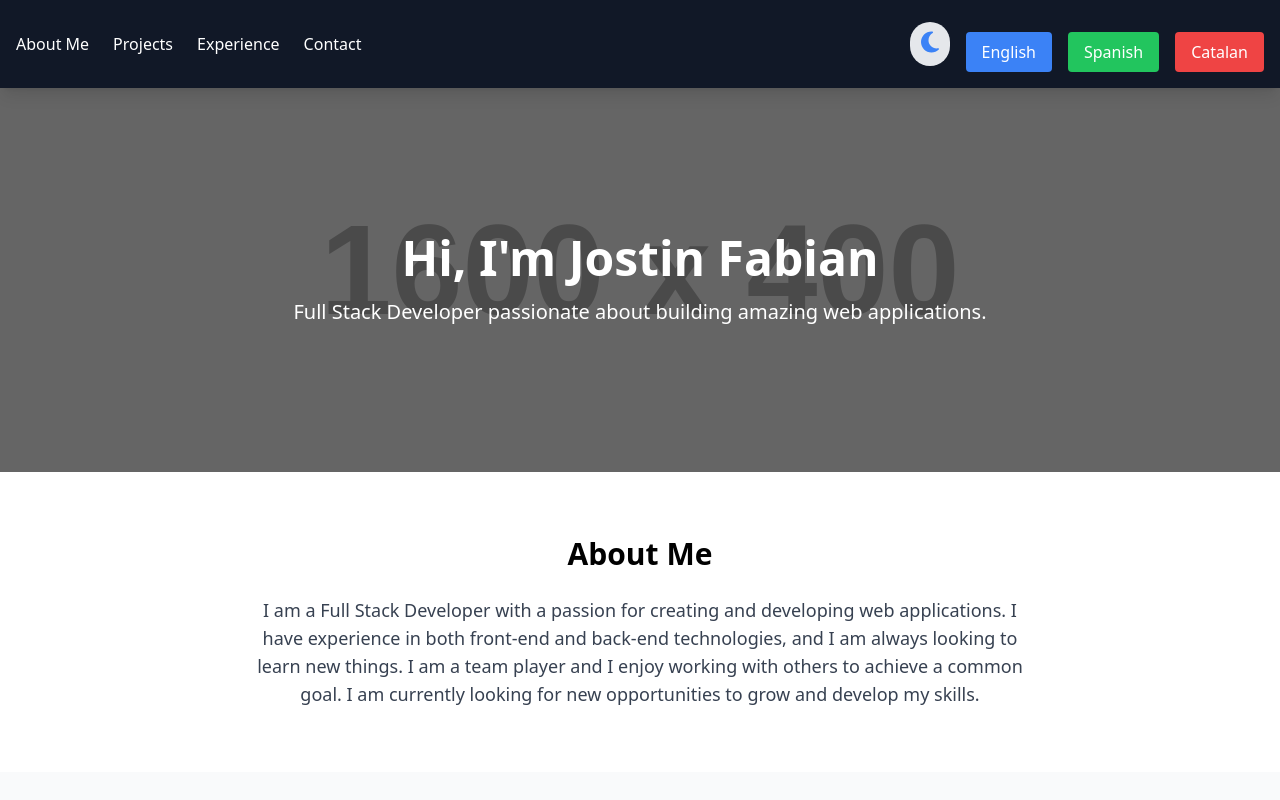
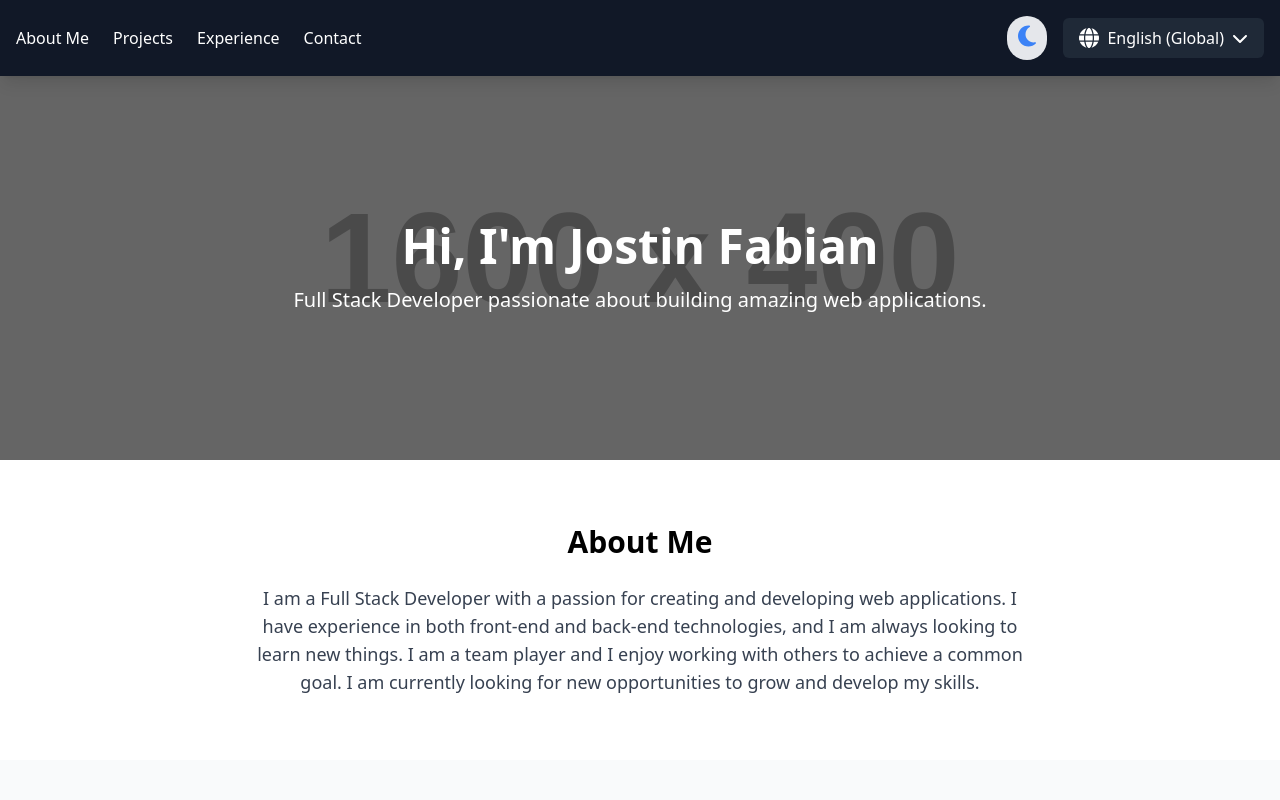
Before and after one commit to JostinFabianCC/portfolio-website, a React (Vite) app: page / in a window 1280 px wide. Shown: the top 800 px of the page. Built offline with nearby package versions, Linux system fonts and the light colour scheme.

Commit message:
feat: Implement dynamic language labels in LanguageSwitcher with i18next translations

```diff
--- a/src/assets/styles/App.css
+++ b/src/assets/styles/App.css
@@ -0,0 +1,8 @@
+@keyframes fadeIn {
+    from { opacity: 0; transform: translateY(-10px); }
+    to { opacity: 1; transform: translateY(0); }
+}
+
+.animate-fadeIn {
+    animation: fadeIn 0.2s ease-out forwards;
+}
--- a/src/components/layout/LanguageSwitcher.jsx
+++ b/src/components/layout/LanguageSwitcher.jsx
@@ -1,39 +1,80 @@
-import React from 'react';
-import {useTranslation} from 'react-i18next';
+import React, { useState, useEffect, useRef } from 'react';
+import { useTranslation } from 'react-i18next';
+import { FontAwesomeIcon } from '@fortawesome/react-fontawesome';
+import { faChevronDown, faGlobe } from '@fortawesome/free-solid-svg-icons';
 
 const LANGUAGES = [
-    {code: 'en', labelKey: 'language.english', colorClass: 'bg-blue-500 hover:bg-blue-600'},
-    {code: 'es', labelKey: 'language.spanish', colorClass: 'bg-green-500 hover:bg-green-600'},
-    {code: 'ca', labelKey: 'language.catalan', colorClass: 'bg-red-500 hover:bg-red-600'}
+    { code: 'en', labelKey: 'language.english', icon: faGlobe },
+    { code: 'es', labelKey: 'language.spanish', iconSrc: 'https://upload.wikimedia.org/wikipedia/commons/9/9a/Flag_of_Spain.svg' },
+    { code: 'ca', labelKey: 'language.catalan', iconSrc: 'https://upload.wikimedia.org/wikipedia/commons/c/ce/Flag_of_Catalonia.svg' }
 ];
 
-const LanguageButton = ({code, label, colorClass, onClick}) => (
-    <button
-        onClick={() => onClick(code)}
-        className={`px-4 py-2 text-white rounded transition-colors ${colorClass}`}
-    >
-        {label}
-    </button>
-);
+const LanguageSwitcher = () => {
+    const { t, i18n } = useTranslation();
+    const [isOpen, setIsOpen] = useState(false);
+    const dropdownRef = useRef(null);
 
-const LanguageSwitcher = ({isMobile = false}) => {
-    const {t, i18n} = useTranslation();
+    const toggleDropdown = () => setIsOpen((prevState) => !prevState);
 
-    const handleChangeLanguage = (languageCode) => {
-        i18n.changeLanguage(languageCode);
+    const closeDropdown = () => setIsOpen(false);
+
+    const changeLanguage = (code) => {
+        i18n.changeLanguage(code);
+        setIsOpen(false);
     };
 
+    const currentLanguage = LANGUAGES.find(lang => lang.code === i18n.language) || LANGUAGES[0];
+
+    // Close dropdown if click outside
+    useEffect(() => {
+        const handleClickOutside = (event) => {
+            if (dropdownRef.current && !dropdownRef.current.contains(event.target)) {
+                closeDropdown();
+            }
+        };
+        document.addEventListener('mousedown', handleClickOutside);
+        return () => document.removeEventListener('mousedown', handleClickOutside);
+    }, []);
+
     return (
-        <div className={`flex ${isMobile ? 'flex-col space-y-2' : 'space-x-4 mt-4'}`}>
-            {LANGUAGES.map((lang) => (
-                <LanguageButton
-                    key={lang.code}
-                    code={lang.code}
-                    label={t(lang.labelKey)}
-                    colorClass={lang.colorClass}
-                    onClick={handleChangeLanguage}
-                />
-            ))}
+        <div className="relative inline-block text-left" ref={dropdownRef}>
+            <button
+                onClick={toggleDropdown}
+                className="flex items-center bg-gray-800 text-white py-2 px-4 rounded-md hover:bg-gray-700 focus:outline-none focus:ring-2 focus:ring-blue-500"
+                aria-haspopup="true"
+                aria-expanded={isOpen}
+            >
+                {currentLanguage.icon ? (
+                    <FontAwesomeIcon icon={currentLanguage.icon} className="w-5 h-5 mr-2" aria-hidden="true" />
+                ) : (
+                    <img src={currentLanguage.iconSrc} alt={`${t(currentLanguage.labelKey)} flag`} className="w-5 h-5 mr-2" />
+                )}
+                <span className="hidden md:inline">{t(currentLanguage.labelKey)}</span>
+                <FontAwesomeIcon icon={faChevronDown} className="ml-2" />
+            </button>
+
+            {isOpen && (
+                <div className="absolute mt-2 w-56 bg-white rounded-md shadow-lg z-10 animate-fadeIn">
+                    <ul className="py-1">
+                        {LANGUAGES.map((lang) => (
+                            <li key={lang.code}>
+                                <button
+                                    onClick={() => changeLanguage(lang.code)}
+                                    className="flex items-center w-full px-4 py-2 text-sm text-gray-700 hover:bg-gray-100 focus:outline-none focus:bg-gray-100"
+                                    aria-label={`Switch to ${t(lang.labelKey)}`}
+                                >
+                                    {lang.icon ? (
+                                        <FontAwesomeIcon icon={lang.icon} className="w-5 h-5 mr-2" aria-hidden="true" />
+                                    ) : (
+                                        <img src={lang.iconSrc} alt={`${t(lang.labelKey)} flag`} className="w-5 h-5 mr-2" />
+                                    )}
+                                    <span>{t(lang.labelKey)}</span>
+                                </button>
+                            </li>
+                        ))}
+                    </ul>
+                </div>
+            )}
         </div>
     );
 };
--- a/src/locales/ca.json
+++ b/src/locales/ca.json
@@ -6,9 +6,9 @@
     "imageAlt": "Imatge de capçalera del perfil"
   },
   "language": {
-    "english": "Anglès",
-    "spanish": "Espanyol",
-    "catalan": "Català"
+    "english": "Anglès (Global)",
+    "spanish": "Espanyol (Espanya)",
+    "catalan": "Català (Catalunya)"
   },
   "navbar": {
     "about": "Sobre mi",
--- a/src/locales/en.json
+++ b/src/locales/en.json
@@ -6,9 +6,9 @@
     "imageAlt": "Profile Header Placeholder"
   },
   "language": {
-    "english": "English",
-    "spanish": "Spanish",
-    "catalan": "Catalan"
+    "english": "English (Global)",
+    "spanish": "Spanish (Spain)",
+    "catalan": "Catalan (Catalonia)"
   },
   "navbar": {
     "about": "About Me",
--- a/src/locales/es.json
+++ b/src/locales/es.json
@@ -6,9 +6,9 @@
     "imageAlt": "Imagen del encabezado de perfil"
   },
   "language": {
-    "english": "Inglés",
-    "spanish": "Español",
-    "catalan": "Catalán"
+    "english": "Inglés (Global)",
+    "spanish": "Español (España)",
+    "catalan": "Catalán (Cataluña)"
   },
   "navbar": {
     "about": "Sobre mí",
```
